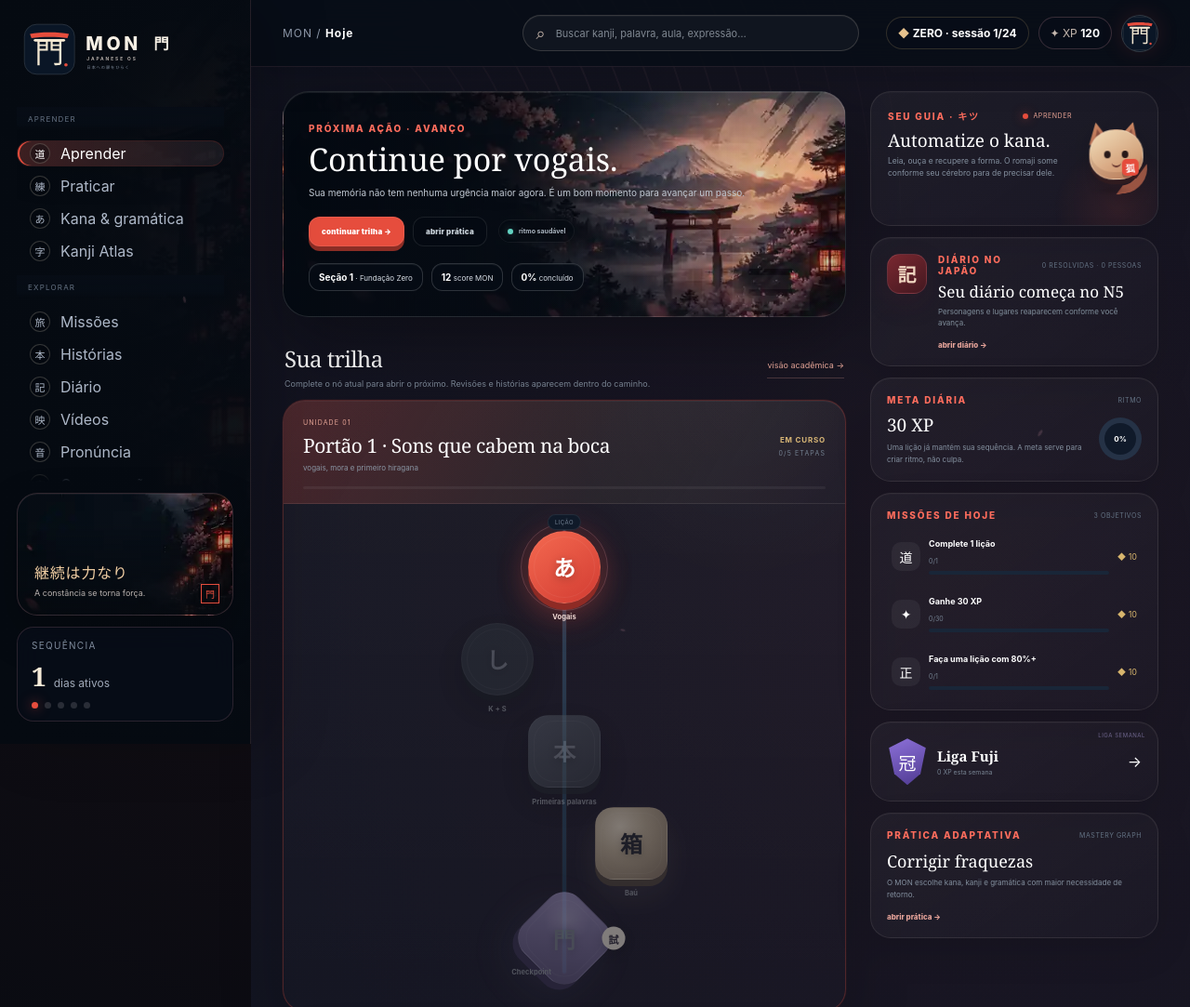
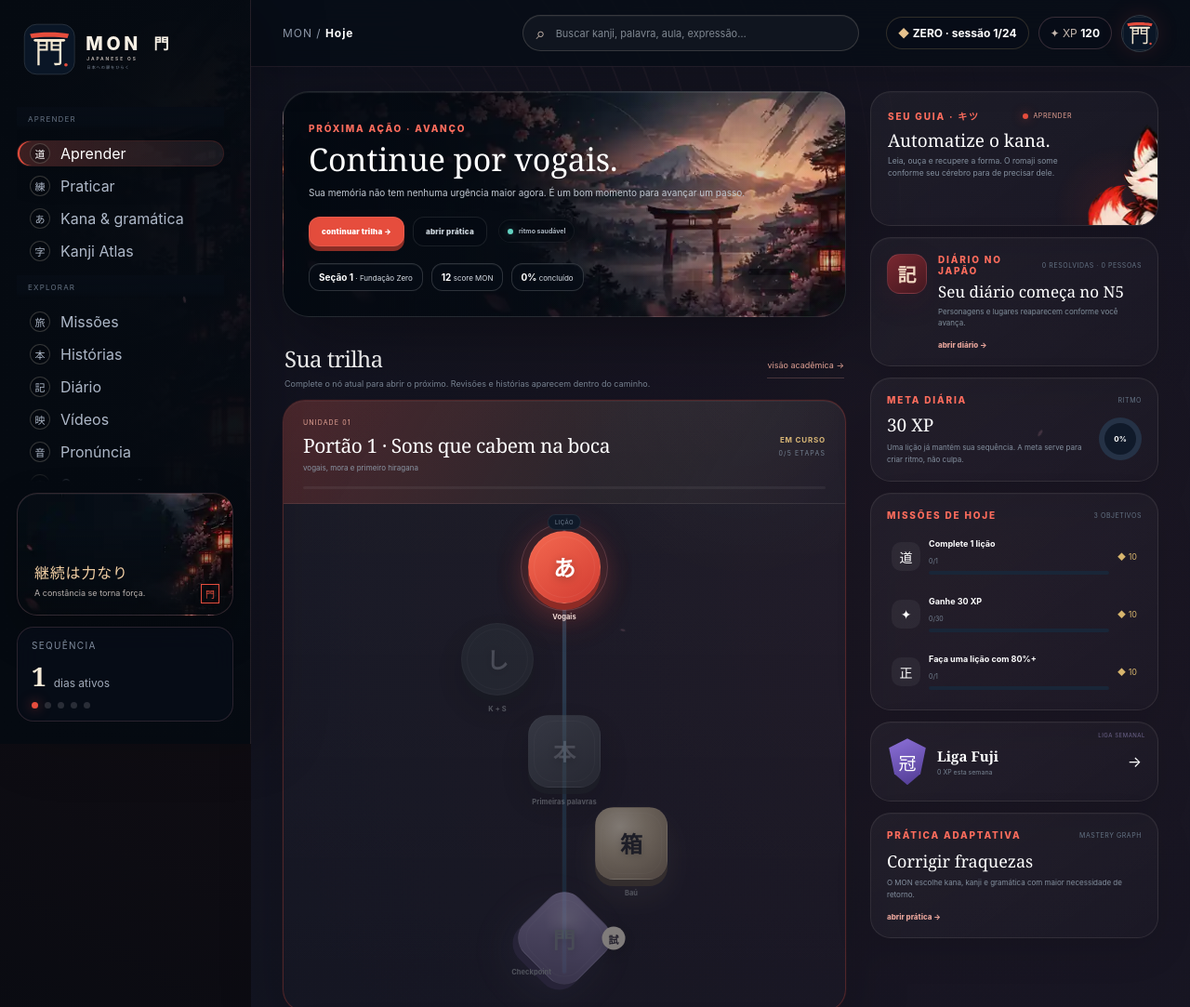
Before and after one commit to paulociano/mon, a plain HTML site: page index.html in a window 1280 px wide. Shown: the top 1083 px of the page at 93% size. Drawn offline with Linux system fonts and the light colour scheme.

Commit message:
feat: render generated Kitsu asset in Home coach

```diff
--- a/index.html
+++ b/index.html
@@ -57,7 +57,7 @@
             <div id="learningPath"></div>
           </div>
           <aside class="learn-rail">
-            <div class="rail-card guide-card" data-state="learn"><div class="rail-card-label"><span class="eyebrow">Seu guia · キツ</span><span class="rail-live-dot" id="guideStateLabel">aprender</span></div><h4 id="guideTitle">Comece pelo som.</h4><p id="guideCopy">Você não precisa decorar tudo de uma vez. Faça o próximo círculo e deixe o SRS decidir o que volta.</p><div class="guide-mascot" id="guideMascot" data-mood="learn" aria-hidden="true"><span class="kitsu-tail"></span><span class="kitsu-ear kitsu-ear-left"></span><span class="kitsu-ear kitsu-ear-right"></span><span class="kitsu-head"><i class="kitsu-eye kitsu-eye-left"></i><i class="kitsu-eye kitsu-eye-right"></i><i class="kitsu-mouth"></i><b class="kitsu-seal">狐</b></span><span class="kitsu-ink"></span></div></div>
+            <div class="rail-card guide-card" data-state="learn"><div class="rail-card-label"><span class="eyebrow">Seu guia · キツ</span><span class="rail-live-dot" id="guideStateLabel">aprender</span></div><h4 id="guideTitle">Comece pelo som.</h4><p id="guideCopy">Você não precisa decorar tudo de uma vez. Faça o próximo círculo e deixe o SRS decidir o que volta.</p><div class="guide-mascot" id="guideMascot" data-mood="learn" aria-hidden="true"><img class="kitsu-art" src="./assets/brand/kitsu-mascot.webp" alt="" width="160" height="160" decoding="async" /></div></div>
             <button class="rail-card journal-mini" onclick="go('journal')" style="color:#fff;text-align:left"><div class="journal-mini-mark">記</div><div><div class="rail-card-label"><span class="eyebrow">Diário no Japão</span><span id="journalMiniStat">0 resolvidas · 0 pessoas</span></div><h4 id="journalMiniTitle">Seu diário começa no N5</h4><p id="journalMiniMeta">Personagens e lugares reaparecem conforme você avança.</p><span class="rail-arrow">abrir diário →</span></div></button>
             <div class="rail-card daily-card"><div class="rail-card-label"><span class="eyebrow">Meta diária</span><span>ritmo</span></div><div class="daily-card-row"><div><h4>30 XP</h4><p>Uma lição já mantém sua sequência. A meta serve para criar ritmo, não culpa.</p></div><div class="daily-ring" id="dailyRing"><b id="dailyGoalPct">0%</b></div></div></div>
             <div class="rail-card quest-card"><div class="rail-card-label"><span class="eyebrow">Missões de hoje</span><span>3 objetivos</span></div><div class="quest-list" id="questList"></div></div>
```
